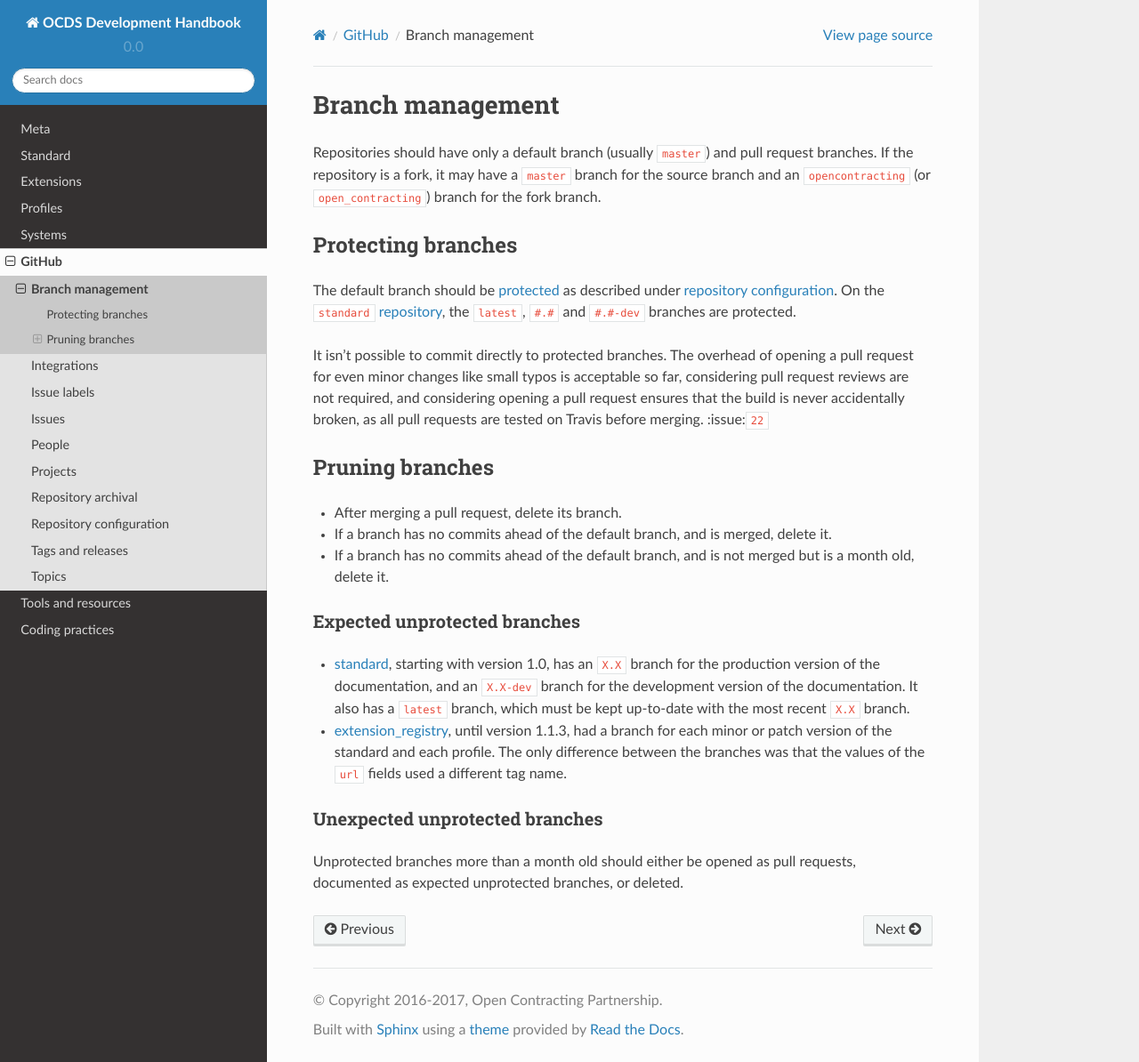
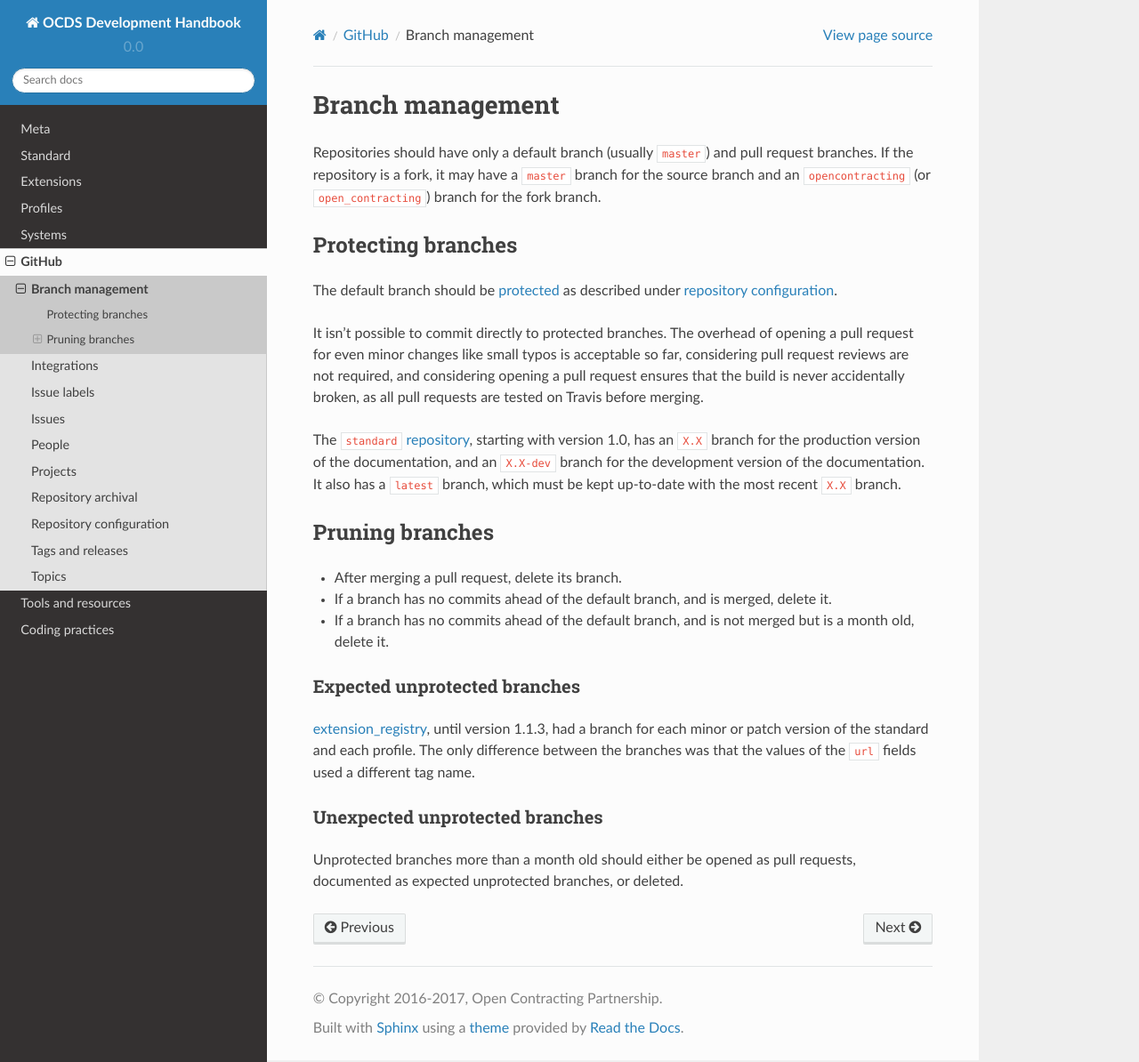
Before and after one commit to open-contracting/standard-development-handbook, a Sphinx documentation site: the page built from docs/github/branch_management.md, in a window 1280 px wide and 1194 px high. Shown: the whole window at 89% size. Built offline with Sphinx 7.4.7 and the Read the Docs theme 2.0.0, drawn with Linux system fonts in a browser that asks for light colours; some of the changed lines change nothing that is shown.

Commit message:
Remove usage of :issue:, correct documentation of protected branches for standard repo

```diff
--- a/docs/github/branch_management.md
+++ b/docs/github/branch_management.md
@@ -4,9 +4,11 @@ Repositories should have only a default branch (usually `master`) and pull reque
 
 ## Protecting branches
 
-The default branch should be [protected](https://help.github.com/articles/about-protected-branches/) as described under [repository configuration](repository_configuration). On the [`standard` repository](https://github.com/open-contracting/standard), the `latest`, `#.#` and `#.#-dev` branches are protected.
+The default branch should be [protected](https://help.github.com/articles/about-protected-branches/) as described under [repository configuration](repository_configuration).
 
-It isn't possible to commit directly to protected branches. The overhead of opening a pull request for even minor changes like small typos is acceptable so far, considering pull request reviews are not required, and considering opening a pull request ensures that the build is never accidentally broken, as all pull requests are tested on Travis before merging. :issue:`22`
+It isn't possible to commit directly to protected branches. The overhead of opening a pull request for even minor changes like small typos is acceptable so far, considering pull request reviews are not required, and considering opening a pull request ensures that the build is never accidentally broken, as all pull requests are tested on Travis before merging.
+
+The [`standard` repository](https://github.com/open-contracting/standard), starting with version 1.0, has an `X.X` branch for the production version of the documentation, and an `X.X-dev` branch for the development version of the documentation. It also has a `latest` branch, which must be kept up-to-date with the most recent `X.X` branch.
 
 ## Pruning branches
 
@@ -16,8 +18,7 @@ It isn't possible to commit directly to protected branches. The overhead of open
 
 ### Expected unprotected branches
 
-* [standard](https://github.com/open-contracting/standard), starting with version 1.0, has an `X.X` branch for the production version of the documentation, and an `X.X-dev` branch for the development version of the documentation. It also has a `latest` branch, which must be kept up-to-date with the most recent `X.X` branch.
-* [extension_registry](https://github.com/open-contracting/extension_registry), until version 1.1.3, had a branch for each minor or patch version of the standard and each profile. The only difference between the branches was that the values of the `url` fields used a different tag name.
+[extension_registry](https://github.com/open-contracting/extension_registry), until version 1.1.3, had a branch for each minor or patch version of the standard and each profile. The only difference between the branches was that the values of the `url` fields used a different tag name.
 
 ### Unexpected unprotected branches
 
```
